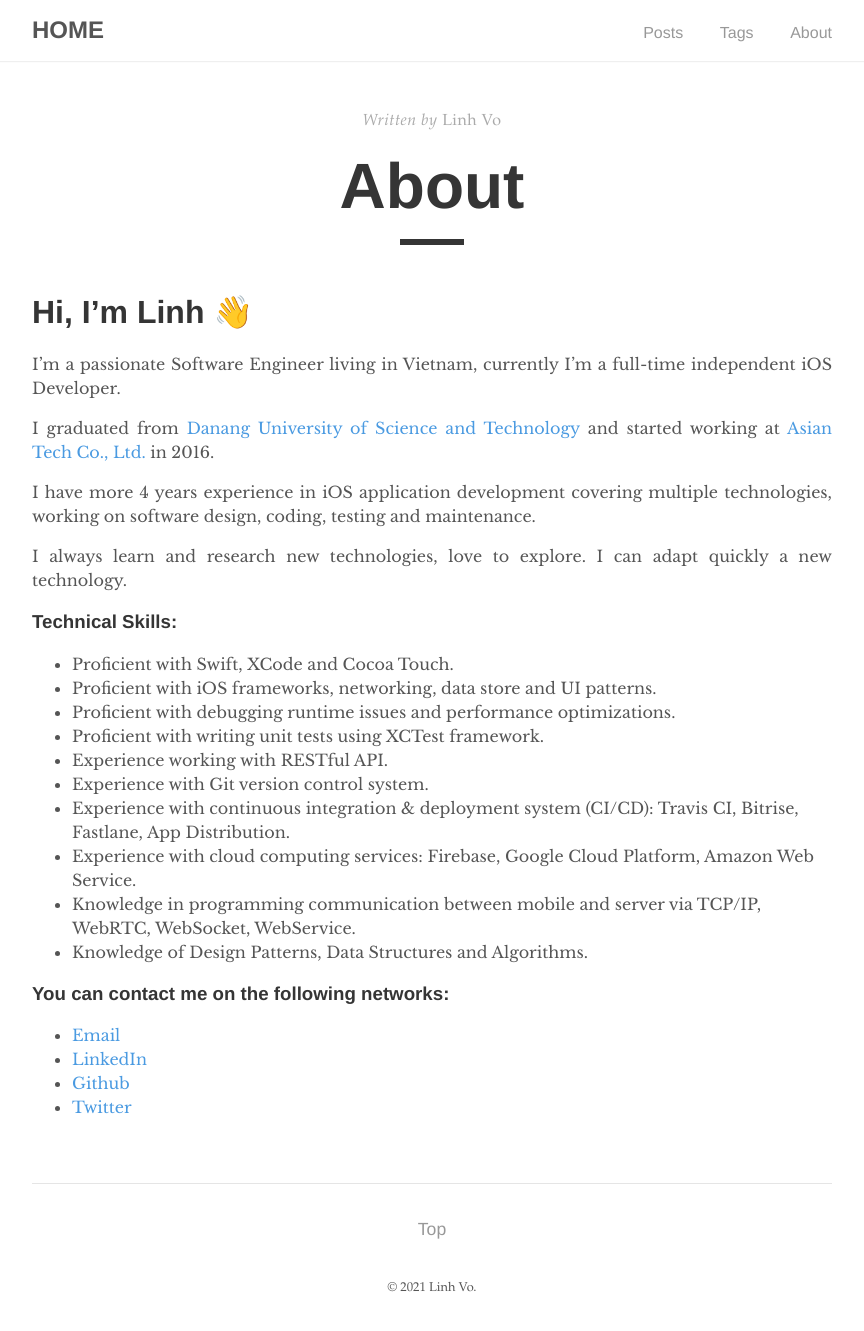
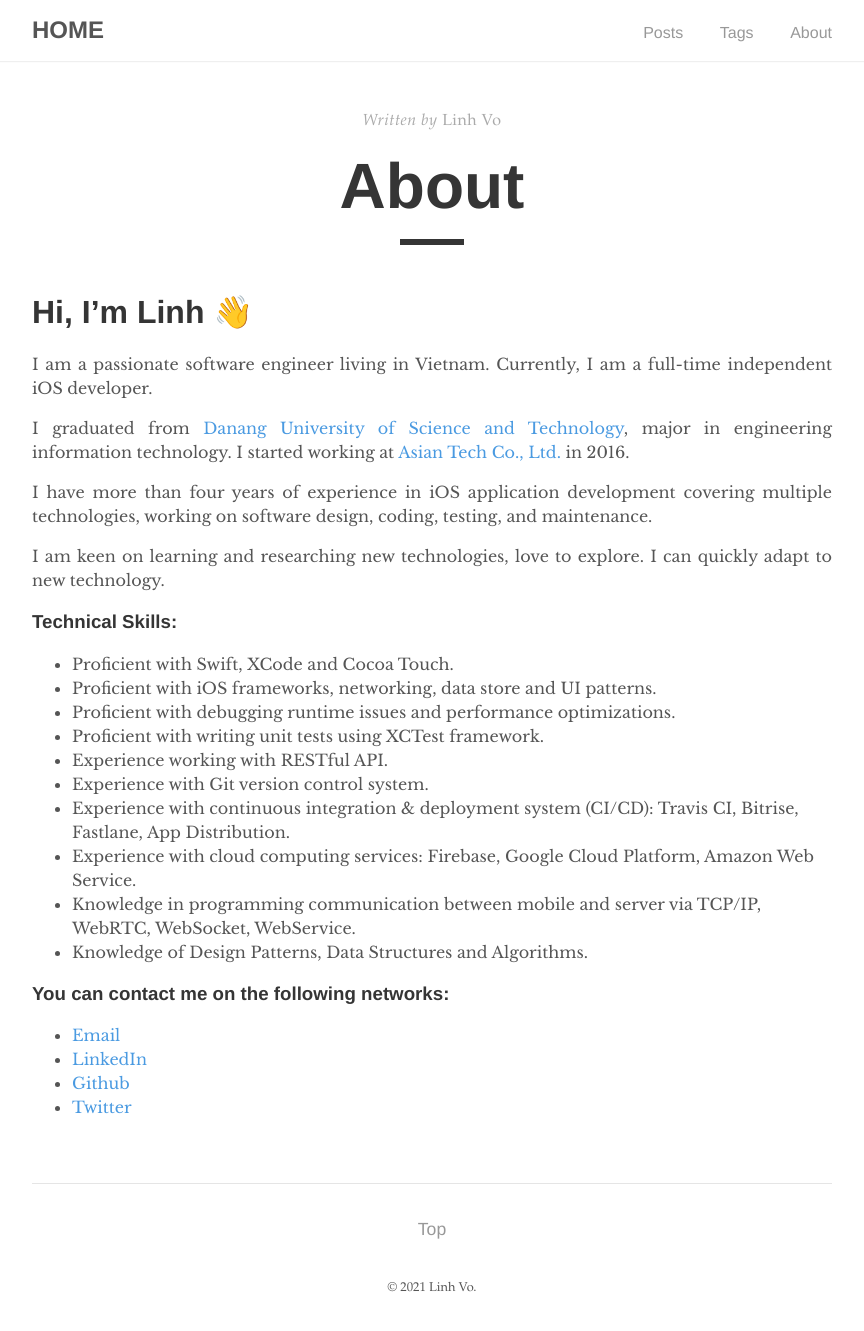
Before and after one commit to dlsolution/dlsolution.github.io, a Jekyll site: the page built from _pages/about.md, in a window 1280 px wide. Shown: the whole page, without its empty margins (208-1072 px from the left). Built offline with Jekyll 4.4.1, drawn with Linux system fonts in a browser that asks for light colours.

Commit message:
update about

```diff
--- a/_pages/about.md
+++ b/_pages/about.md
@@ -7,13 +7,13 @@ permalink: /about/
 
 # Hi, I'm Linh 👋
 
-I'm a passionate Software Engineer living in Vietnam, currently I’m a full-time independent iOS Developer.
+I am a passionate software engineer living in Vietnam. Currently, I am a full-time independent iOS developer.
 
-I graduated from [Danang University of Science and Technology](https://vi.wikipedia.org/wiki/Trường_Đại_học_Bách_khoa,_Đại_học_Đà_Nẵng) and started working at [Asian Tech Co., Ltd.](https://asiantech.vn/) in 2016.
+I graduated from [Danang University of Science and Technology](https://vi.wikipedia.org/wiki/Trường_Đại_học_Bách_khoa,_Đại_học_Đà_Nẵng), major in engineering information technology. I started working at [Asian Tech Co., Ltd.](https://asiantech.vn/) in 2016.
 
-I have more 4 years experience in iOS application development covering multiple technologies, working on software design, coding, testing and maintenance.
+I have more than four years of experience in iOS application development covering multiple technologies, working on software design, coding, testing, and maintenance.
 
-I always learn and research new technologies, love to explore. I can adapt quickly a new technology.
+I am keen on learning and researching new technologies, love to explore. I can quickly adapt to new technology.
 
 ### Technical Skills:
 
```
